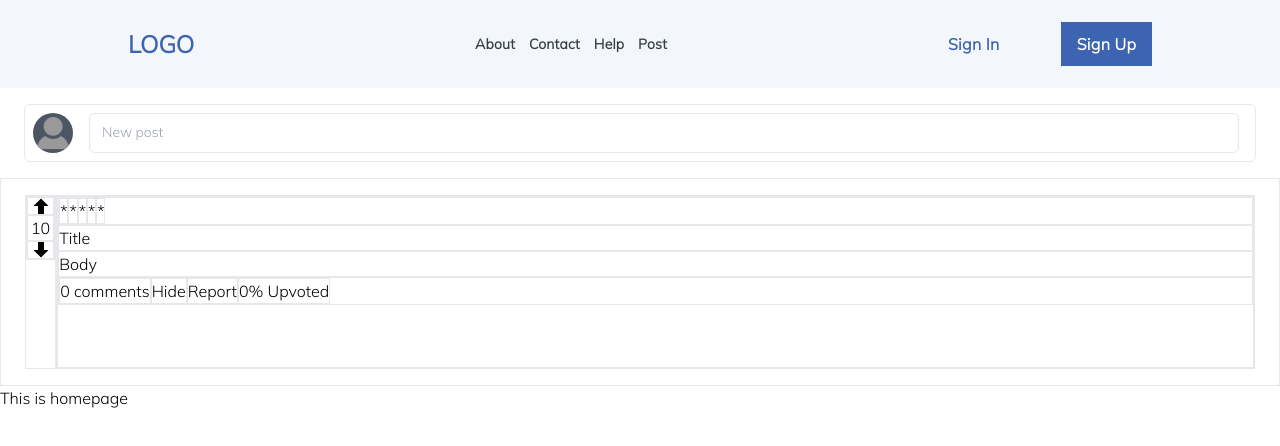
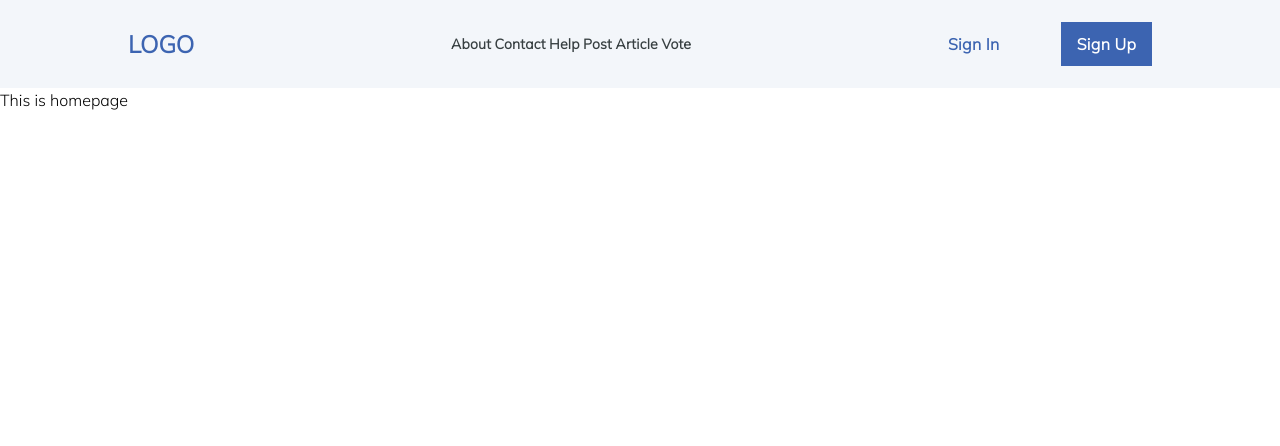
Before and after one commit to WCS-DLC-Bitcoin-Fake-News/front-end, a React (Create React App) app: page / in a window 1280 px wide. Shown: the top 446 px of the page. Built offline with nearby package versions, Linux system fonts and the light colour scheme.

Commit message:
adding routes to nav for better working enviorment

```diff
--- a/package.json
+++ b/package.json
@@ -12,8 +12,8 @@
     "html-to-draftjs": "^1.5.0",
     "react": "^17.0.2",
     "react-dom": "^17.0.2",
+    "react-draft-wysiwyg": "^1.14.7",
     "react-icons": "^4.2.0",
-    "react-draft-wysiwyg": "^1.14.7",
     "react-router-dom": "^5.2.0",
     "react-scripts": "4.0.3",
     "web-vitals": "^1.0.1"
--- a/src/App.js
+++ b/src/App.js
@@ -5,25 +5,23 @@ import About from "./pages/About";
 import Contact from "./pages/Contact";
 import Help from "./pages/Help";
 import Signup from "./pages/Signup";
-import VoteButtons from "./components/vote-buttons";
+import VoteButton from "./components/voteButton";
 import PostEditor from "./components/PostEditor";
-import PostForm from "./components/PostForm";
-import Post from "./components/Post";
+import Article from "./pages/Article"
 
 function App() {
   return (
     <Router>
       <Navbar />
-      <PostForm />
-      <Post />
       <Switch>
         <Route exact path="/" component={Landing} />
         <Route exact path="/about" component={About} />
         <Route exact path="/contact" component={Contact} />
         <Route exact path="/help" component={Help} />
         <Route exact path="/signup" component={Signup} />
-        <Route exact path="/upvote" component={VoteButtons} />
+        <Route exact path="/upvote" component={VoteButton} />
         <Route exact path="/post" component={PostEditor} />
+        <Route exact path="/article" component={Article} />
       </Switch>
     </Router>
   );
--- a/src/components/Navbar.js
+++ b/src/components/Navbar.js
@@ -5,7 +5,7 @@ const Navbar = () => {
       <div className="text-2xl text-secondary font-bold">
         <Link to="/">LOGO</Link>
       </div>
-      <ul className="w-48 flex items-center justify-between font-semibold text-sm tracking-wide text-primary">
+      <ul className="w-60 flex items-center justify-between font-semibold text-sm tracking-wide text-primary">
         <li>
           <NavLink to="/about" activeClassName="text-secondary">
             About
@@ -26,12 +26,21 @@ const Navbar = () => {
             Post
           </NavLink>
         </li>
+        <li>
+          <NavLink to="/article" activeClassName="text-secondary">
+            Article
+          </NavLink>
+        </li>
+        <li>
+          <NavLink to="/upvote" activeClassName="text-secondary">
+            Vote
+          </NavLink>
+        </li>
       </ul>
       <ul className="w-40 flex items-center justify-between  ">
         <button className="text-secondary font-bold tracking-wide2">
           Sign In
         </button>
-
         <Link to="signup">
           <button className="w-23 h-11 font-bold tracking-wide2 bg-primary text-white">
             Sign Up
--- /dev/null
+++ b/src/pages/Article.js
@@ -0,0 +1,13 @@
+import PostForm from "../components/PostForm";
+import Post from "../components/Post";
+
+function Article() {
+    return (
+        <>
+        <PostForm/>
+        <Post/>
+        </>
+    )
+}
+
+export default Article
```
Also changed, not shown: src/components/voteButton.js (renamed from src/components/vote-buttons.js), 2 other files (tests, documents, lock files or other folders).
